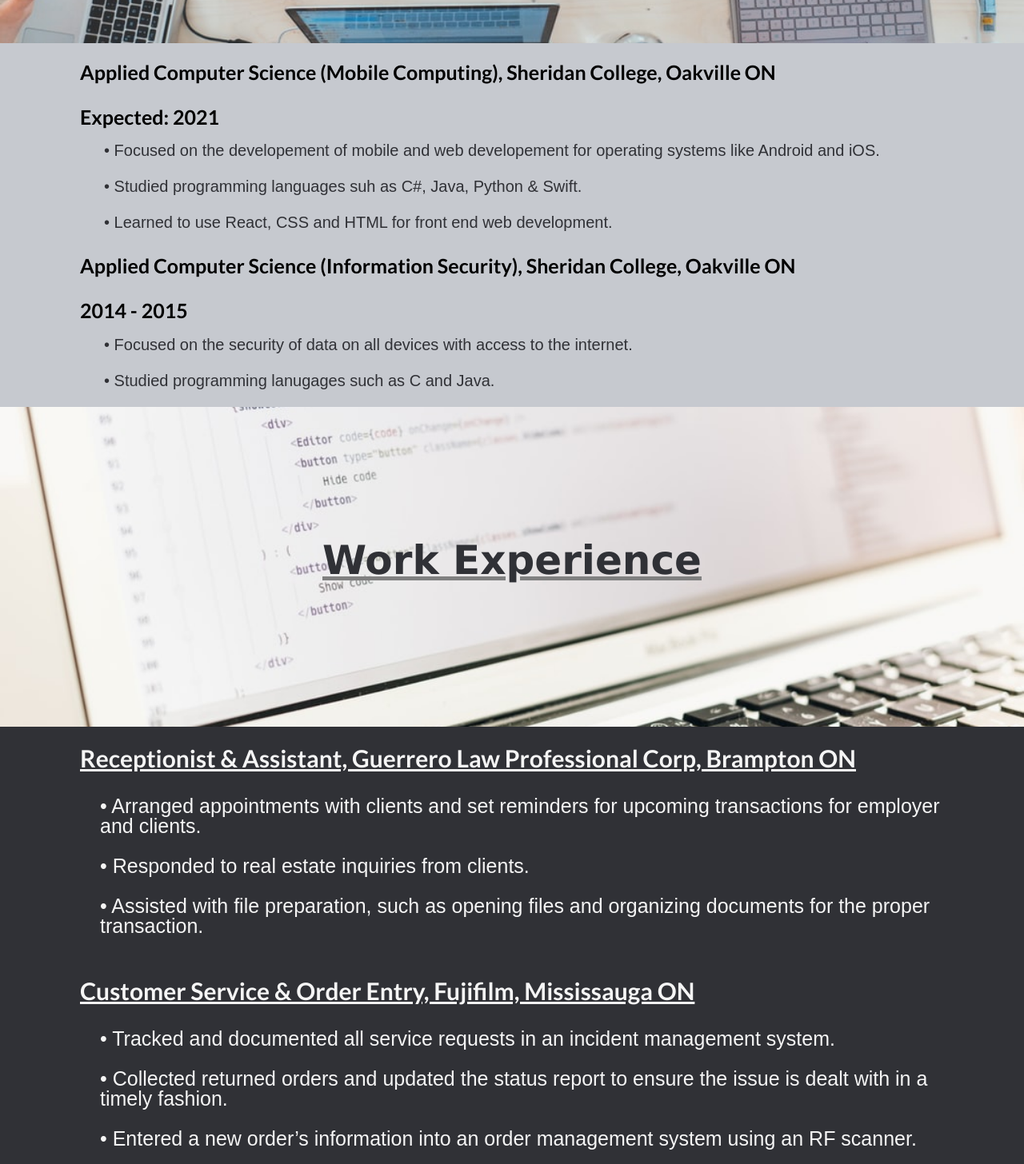
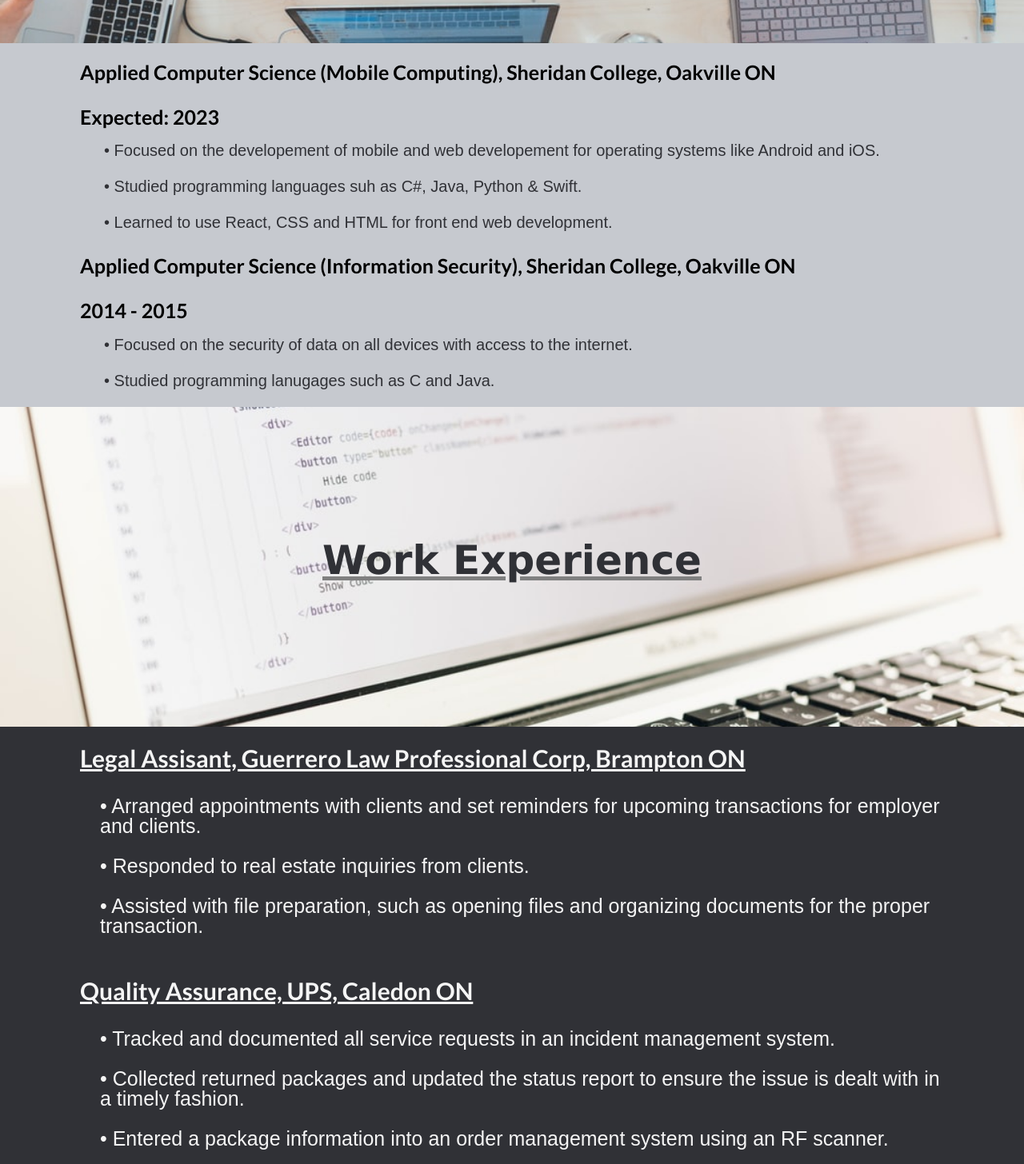
Before and after one commit to cruzalacar/ArcelineJoy, a React (Create React App) app: page / in a window 1280 px wide. Shown: the part 3400-4856 px from the top of the page at 80% size. Built offline with nearby package versions, Linux system fonts and the light colour scheme.

Commit message:
Updated text files

```diff
--- a/src/components/home-components/EducationBox.js
+++ b/src/components/home-components/EducationBox.js
@@ -7,7 +7,7 @@ class EducationBox extends React.Component{
             <div>
                 <div className="info-box-grey">
                     <h3>Applied Computer Science (Mobile Computing), Sheridan College, Oakville ON</h3>
-                    <h3> Expected: 2021</h3>
+                    <h3> Expected: 2023</h3>
                     <p>• Focused on the developement of mobile and web developement for operating systems like Android and iOS.</p>
                     <p>• Studied programming languages suh as C#, Java, Python & Swift.</p>
                     <p>• Learned to use React, CSS and HTML for front end web development.</p>
--- a/src/components/home-components/ExperienceBox.js
+++ b/src/components/home-components/ExperienceBox.js
@@ -6,15 +6,16 @@ class ExperienceBox extends React.Component{
         return(
             <div>
                 <div className="info-box-dark">
-                    <h3>Receptionist & Assistant, Guerrero Law Professional Corp, Brampton ON</h3>
+                    <h3>Legal Assisant, Guerrero Law Professional Corp, Brampton ON</h3>
                     <p>• Arranged appointments with clients and set reminders for upcoming transactions for employer and clients.</p>
                     <p>• Responded to real estate inquiries from clients.</p>
                     <p>• Assisted with file preparation, such as opening files and organizing documents for the proper transaction.</p>
 
-                    <h3>Customer Service & Order Entry, Fujifilm, Mississauga ON</h3>
+                    <h3>Quality Assurance, UPS, Caledon ON</h3>
                     <p>• Tracked and documented all service requests in an incident management system.</p>
-                    <p>• Collected returned orders and updated the status report to ensure the issue is dealt with in a timely fashion.</p>
-                    <p>• Entered a new order’s information into an order management system using an RF scanner.</p>
+                    <p>• Collected returned packages and updated the status report to ensure the issue is dealt with in a timely fashion.</p>
+                    <p>• Entered a package information into an order management system using an RF scanner.</p>
+
                 </div>
             </div>
         );
```
Also changed, not shown: src/images/dashboard.jpeg (added).
